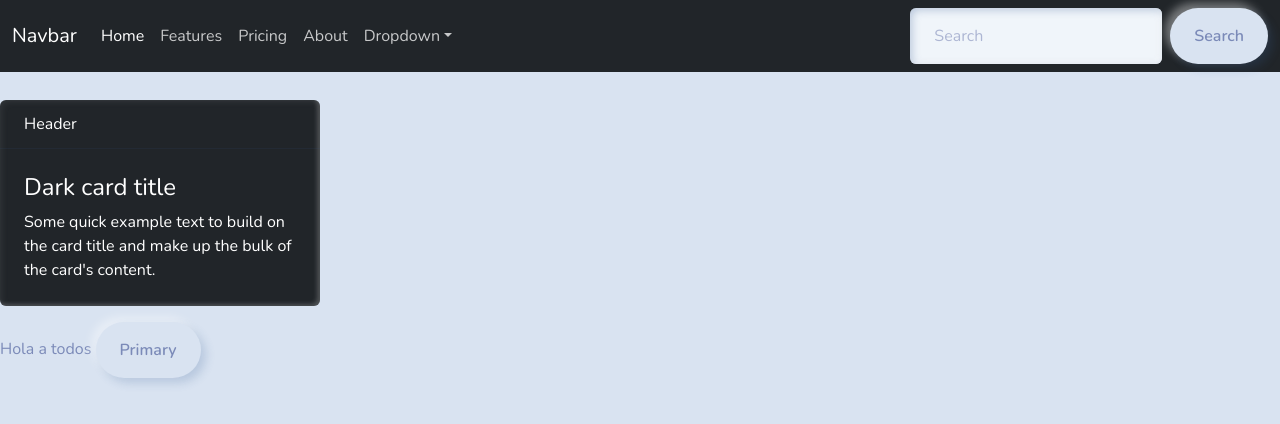
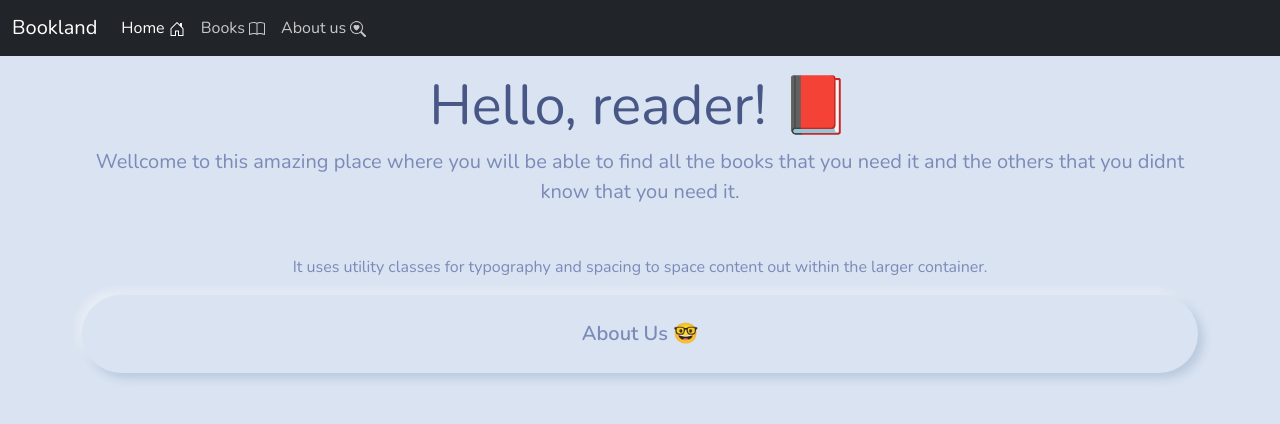
Before and after one commit to Smashedpurse/PhP-Project, a PHP site: page / in a window 1280 px wide. Shown: the top 424 px of the page. Run offline with PHP 8.4, Linux system fonts and the light colour scheme.

Commit message:
Develope the navbar also add boostrap icons

```diff
--- a/index.php
+++ b/index.php
@@ -1,71 +1,67 @@
 <!DOCTYPE html>
 <html lang="en">
+
 <head>
     <meta charset="UTF-8">
     <meta http-equiv="X-UA-Compatible" content="IE=edge">
     <meta name="viewport" content="width=device-width, initial-scale=1.0">
     <title>Sitio Web</title>
-    <link rel="stylesheet" href="./css/bootstrap.min.css"/>
+    <link rel="stylesheet" href="./css/bootstrap.min.css" />
 </head>
 <header>
     <nav class="navbar navbar-expand-lg navbar-dark bg-dark">
         <div class="container-fluid">
-    <a class="navbar-brand" href="#">Navbar</a>
-    <button class="navbar-toggler" type="button" data-bs-toggle="collapse" data-bs-target="#navbarColor02" aria-controls="navbarColor02" aria-expanded="false" aria-label="Toggle navigation">
+            <a class="navbar-brand" href="#">Bookland</a>
+            <button class="navbar-toggler" type="button" data-bs-toggle="collapse" data-bs-target="#navbarColor02"
+                aria-controls="navbarColor02" aria-expanded="false" aria-label="Toggle navigation">
                 <span class="navbar-toggler-icon"></span>
             </button>
             <div class="collapse navbar-collapse" id="navbarColor02">
                 <ul class="navbar-nav me-auto">
                     <li class="nav-item">
-          <a class="nav-link active" href="#">Home
+                        <a class="nav-link active" href="#">Home <svg xmlns="http://www.w3.org/2000/svg" width="16" height="16" fill="currentColor" class="bi bi-house-door" viewBox="0 0 16 16">
+  <path d="M8.354 1.146a.5.5 0 0 0-.708 0l-6 6A.5.5 0 0 0 1.5 7.5v7a.5.5 0 0 0 .5.5h4.5a.5.5 0 0 0 .5-.5v-4h2v4a.5.5 0 0 0 .5.5H14a.5.5 0 0 0 .5-.5v-7a.5.5 0 0 0-.146-.354L13 5.793V2.5a.5.5 0 0 0-.5-.5h-1a.5.5 0 0 0-.5.5v1.293L8.354 1.146ZM2.5 14V7.707l5.5-5.5 5.5 5.5V14H10v-4a.5.5 0 0 0-.5-.5h-3a.5.5 0 0 0-.5.5v4H2.5Z"/>
+</svg>
                             <span class="visually-hidden">(current)</span>
                         </a>
                     </li>
                     <li class="nav-item">
-          <a class="nav-link" href="#">Features</a>
+                        <a class="nav-link" href="#">Books <svg xmlns="http://www.w3.org/2000/svg" width="16" height="16" fill="currentColor" class="bi bi-book" viewBox="0 0 16 16">
+  <path d="M1 2.828c.885-.37 2.154-.769 3.388-.893 1.33-.134 2.458.063 3.112.752v9.746c-.935-.53-2.12-.603-3.213-.493-1.18.12-2.37.461-3.287.811V2.828zm7.5-.141c.654-.689 1.782-.886 3.112-.752 1.234.124 2.503.523 3.388.893v9.923c-.918-.35-2.107-.692-3.287-.81-1.094-.111-2.278-.039-3.213.492V2.687zM8 1.783C7.015.936 5.587.81 4.287.94c-1.514.153-3.042.672-3.994 1.105A.5.5 0 0 0 0 2.5v11a.5.5 0 0 0 .707.455c.882-.4 2.303-.881 3.68-1.02 1.409-.142 2.59.087 3.223.877a.5.5 0 0 0 .78 0c.633-.79 1.814-1.019 3.222-.877 1.378.139 2.8.62 3.681 1.02A.5.5 0 0 0 16 13.5v-11a.5.5 0 0 0-.293-.455c-.952-.433-2.48-.952-3.994-1.105C10.413.809 8.985.936 8 1.783z"/>
+</svg></a>
                     </li>
                     <li class="nav-item">
-          <a class="nav-link" href="#">Pricing</a>
-        </li>
-        <li class="nav-item">
-          <a class="nav-link" href="#">About</a>
-        </li>
-        <li class="nav-item dropdown">
-          <a class="nav-link dropdown-toggle" data-bs-toggle="dropdown" href="#" role="button" aria-haspopup="true" aria-expanded="false">Dropdown</a>
-          <div class="dropdown-menu">
-            <a class="dropdown-item" href="#">Action</a>
-            <a class="dropdown-item" href="#">Another action</a>
-            <a class="dropdown-item" href="#">Something else here</a>
-            <div class="dropdown-divider"></div>
-            <a class="dropdown-item" href="#">Separated link</a>
-          </div>
+                        <a class="nav-link" href="#">About us <svg xmlns="http://www.w3.org/2000/svg" width="16" height="16" fill="currentColor" class="bi bi-search-heart" viewBox="0 0 16 16">
+  <path d="M6.5 4.482c1.664-1.673 5.825 1.254 0 5.018-5.825-3.764-1.664-6.69 0-5.018Z"/>
+  <path d="M13 6.5a6.471 6.471 0 0 1-1.258 3.844c.04.03.078.062.115.098l3.85 3.85a1 1 0 0 1-1.414 1.415l-3.85-3.85a1.007 1.007 0 0 1-.1-.115h.002A6.5 6.5 0 1 1 13 6.5ZM6.5 12a5.5 5.5 0 1 0 0-11 5.5 5.5 0 0 0 0 11Z"/>
+</svg></a>
                     </li>
                 </ul>
-      <form class="d-flex">
-        <input class="form-control me-sm-2" type="search" placeholder="Search">
-        <button class="btn btn-secondary my-2 my-sm-0" type="submit">Search</button>
-      </form>
             </div>
         </div>
     </nav>
 </header>
+
 <body>
 
-<br>
-
-<div class="card text-white bg-dark mb-3 mt-1" style="max-width: 20rem;">
-  <div class="card-header">Header</div>
-  <div class="card-body">
-    <h4 class="card-title">Dark card title</h4>
-    <p class="card-text">Some quick example text to build on the card title and make up the bulk of the card's content.</p>
+    <div class="container text-center">
+        <div class="row">
+            <div class="jumbotron">
+                <h1 class="display-4 mt-3">Hello, reader! 📕</h1>
+                <p class="lead">Wellcome to this amazing place where you will be able to find all the books that you
+                    need it and the others that you didnt know that you need it.</p>
+                <hr class="my-4">
+                <p>It uses utility classes for typography and spacing to space content out within the larger container.
+                </p>
+                <a class="btn btn-primary btn-lg mb-3 mx-25 d-block " href="#" role="button">About Us 🤓</a>
+            </div>
         </div>
     </div>
 
 
-<?php
-echo "Hola a todos";
-?>
+</body>
+<footer>
 
-    <button type="button" class="btn btn-primary">Primary</button>
-</body>
+</footer>
+
 </html>
```
Also changed, not shown: Img/books.jpg (added), components/footer.php (added), components/header.php (added), 1 other file. Lines whose indentation alone changed are shown as unchanged.
